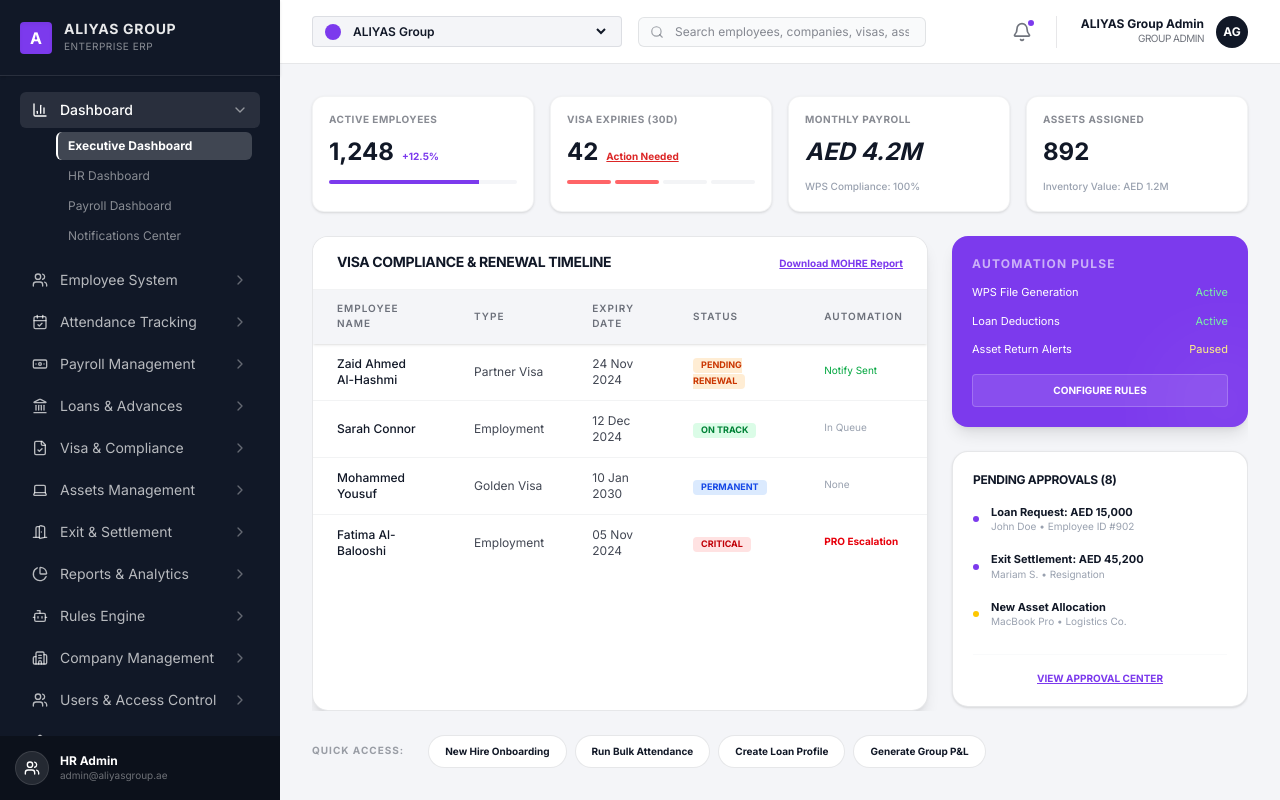
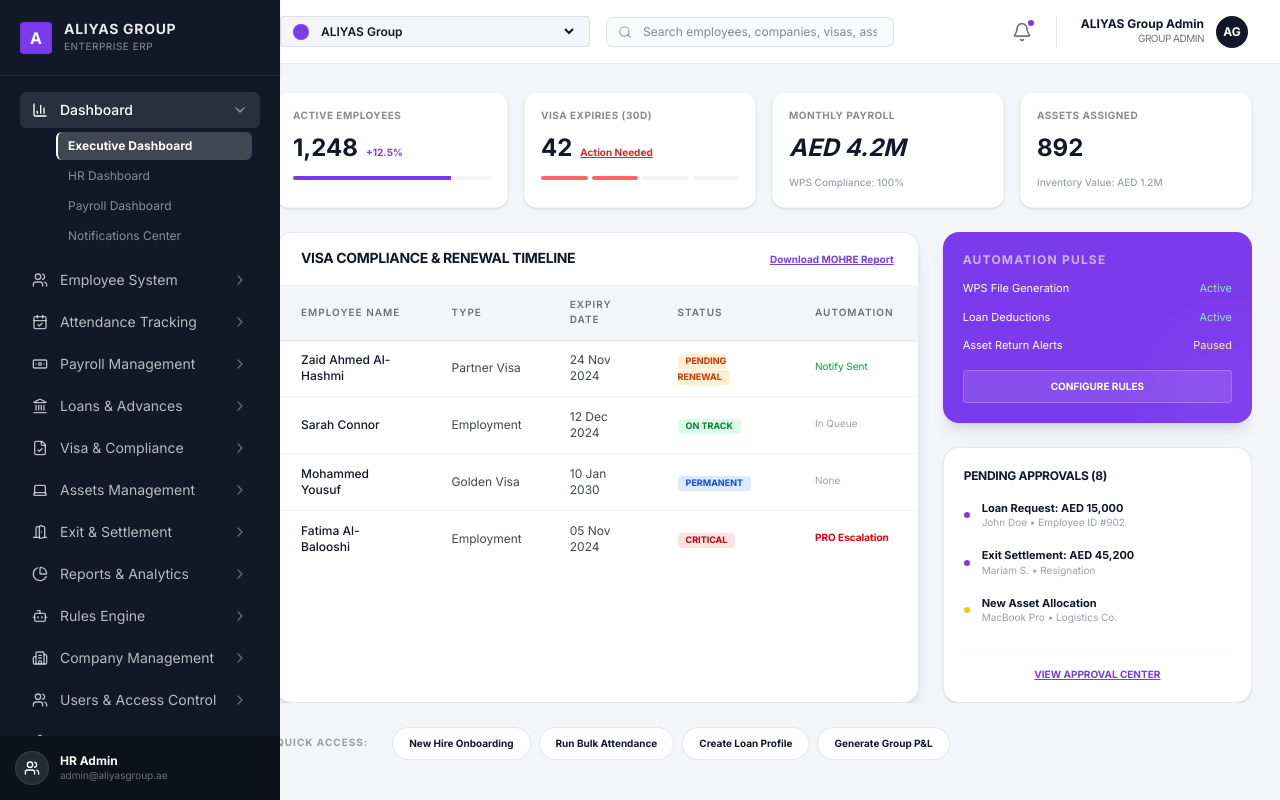
Before and after one commit to emrantims/HRMS, a React (Vite) app: page / in a window 1280 px wide. Built offline with nearby package versions, Linux system fonts and the light colour scheme.

Commit message:
Refine app shell layout spacing

```diff
--- a/src/components/layout/DashboardLayout.tsx
+++ b/src/components/layout/DashboardLayout.tsx
@@ -7,10 +7,12 @@ export function DashboardLayout() {
   return (
     <div className="flex h-screen bg-background font-sans text-primary overflow-hidden">
       <Sidebar />
-      <div className="flex-1 flex flex-col overflow-hidden lg:ml-[280px]">
+      <div className="flex-1 flex flex-col overflow-hidden lg:ml-[248px]">
         <Header />
-        <main className="flex-1 p-8 overflow-y-auto flex flex-col gap-6 relative">
-          <Outlet />
+        <main className="custom-scrollbar flex-1 overflow-y-auto p-5 md:p-7">
+          <div className="mx-auto flex w-full max-w-[1480px] flex-col gap-6">
+            <Outlet />
+          </div>
         </main>
       </div>
     </div>
```
